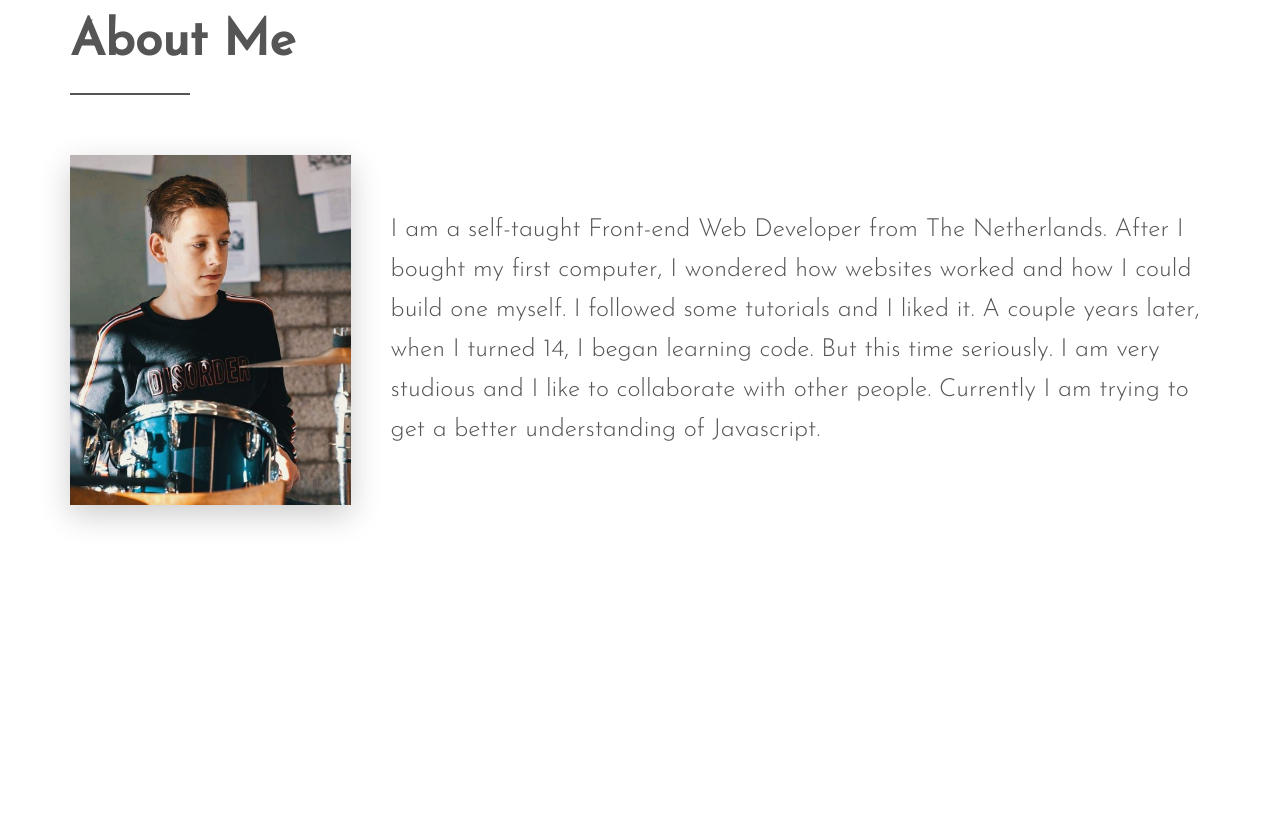
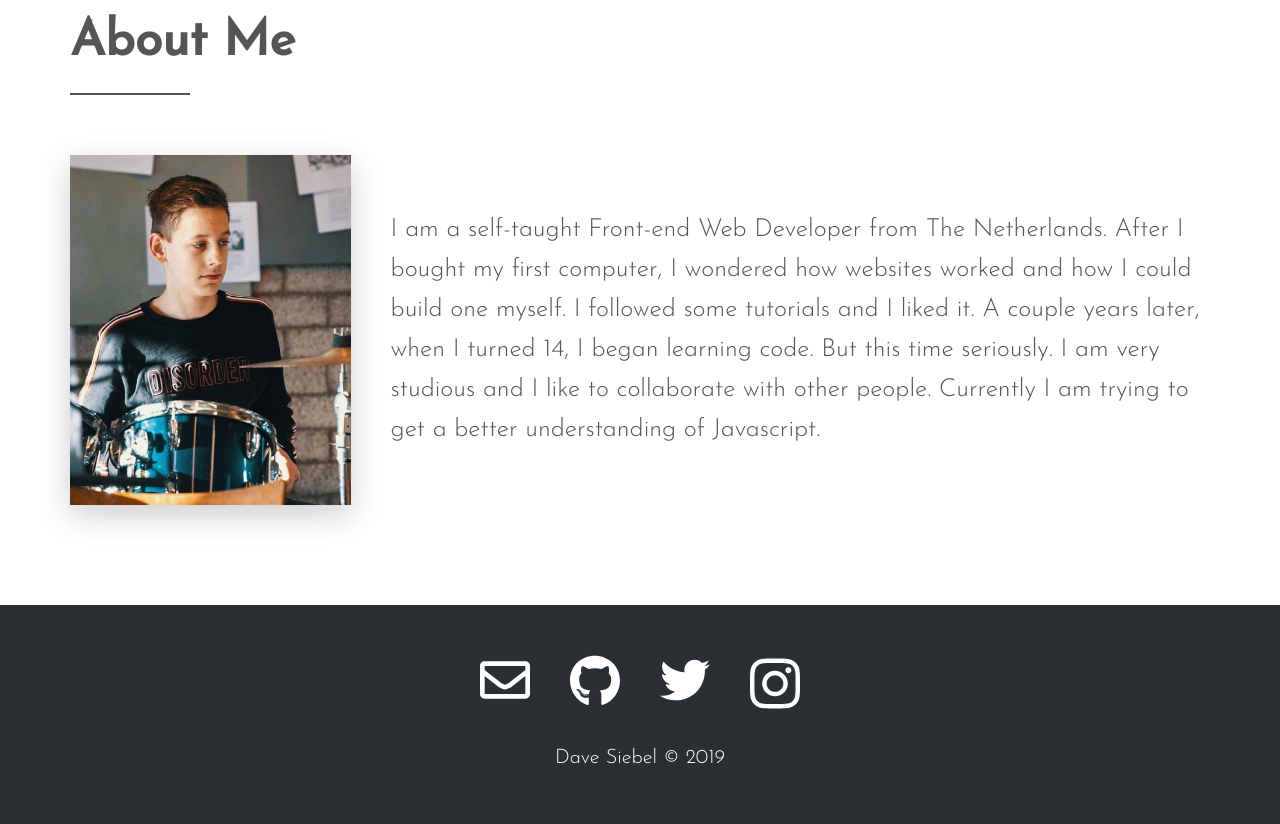
Before and after one commit to nisarhassan12/devPortfolio, a website built with Parcel: page src/index.html in a window 1280 px wide. Shown: the part 897-1721 px from the top of the page. Before the commit the page ends 1502 px from the top, so only its background shows below. Built offline with nearby package versions, Linux system fonts and the light colour scheme.

Commit message:
Created footer section

```diff
--- a/src/index.html
+++ b/src/index.html
@@ -20,7 +20,9 @@
             <span class="heading-primary--main">Hi! I'm Dave Siebel</span>
             <span class="heading-primary--sub">Front-end Developer.</span>
           </h1>
-          <a href="#" class="btn">My Projects &nbsp;&nbsp;&nbsp;&rarr;</a>
+          <a href="#" class="btn"
+            >My Projects &nbsp;&nbsp;&nbsp;<span>&rarr;</span></a
+          >
         </div>
       </div>
     </header>
@@ -32,7 +34,11 @@
           <h2 class="heading-secondary">About Me</h2>
           <div class="about__content">
             <div class="about__img-container">
-              <img src="./resources/dave.png" alt="Dave Siebel" class="about__img"/>
+              <img
+                src="./resources/dave.png"
+                alt="Dave Siebel"
+                class="about__img"
+              />
             </div>
             <p class="about__text">
               I am a self-taught Front-end Web Developer from The Netherlands.
@@ -47,5 +53,40 @@
         </div>
       </section>
     </main>
+    <footer class="footer">
+      <!-- **** Contact information **** -->
+      <!-- <a>E: <a href="mailto:contact@davesiebel.nl">contact@davesiebel.nl</a></p> -->
+      <div class="row">
+        <ul class="footer__icons">
+          <li class="footer__icon">
+            <a
+              href="mailto:contact@davesiebel.nl"
+              alt="Mail to contact@davesiebel.nl"
+            >
+              <img src="./resources/email-icon.svg" alt="Email icon"
+            /></a>
+          </li>
+          <li class="footer__icon">
+            <a href="https://github.com/DaveSiebel" alt="Link to GitHub"
+              ><img src="./resources/github-icon.svg" alt="GitHub icon"
+            /></a>
+          </li>
+          <li class="footer__icon">
+            <a href="https://twitter.com/DaveSiebel" alt="Link to Twitter"
+              ><img src="./resources/twitter-icon.svg" alt="Twitter icon"
+            /></a>
+          </li>
+          <li class="footer__icon">
+            <a
+              href="https://www.instagram.com/davesiebel/"
+              alt="Link to Instagram"
+            >
+              <img src="./resources/instagram-icon.svg" alt="Instagram icon"
+            /></a>
+          </li>
+        </ul>
+        <p class="footer__copy">Dave Siebel &copy; 2019</p>
+      </div>
+    </footer>
   </body>
 </html>
--- a/src/scss/components/_buttons.scss
+++ b/src/scss/components/_buttons.scss
@@ -1,6 +1,7 @@
 .btn {
-    display: inline-block;
-    padding: 1.5rem 2.5rem;
-    text-decoration: none;
-    border: 1px solid;
+  display: inline-block;
+  padding: 1.5rem 2.5rem;
+  text-decoration: none;
+  border: 1px solid;
+  transition: all 0.3s;
 }
--- a/src/scss/pages/_home.scss
+++ b/src/scss/pages/_home.scss
@@ -4,13 +4,13 @@
 
 .header {
   height: 100vh;
-    padding: .1rem;
+  padding: 0.1rem;
   color: rgba(255, 255, 255, 0.8);
-    background: linear-gradient( rgba(0,0,0, .8), rgba(0,0,0, .8)), url('../resources/header.jpg');
+  background: linear-gradient(rgba(0, 0, 0, 0.8), rgba(0, 0, 0, 0.8)),
+    url('../resources/header.jpg');
   background-attachment: fixed;
   background-size: cover;
   background-position: center;
-
 
   &__text-box {
     position: absolute;
@@ -20,7 +20,6 @@
   .btn {
     color: inherit;
   }
-
 }
 
 /* ------------------------------------------- */
@@ -28,7 +27,6 @@
 /* ------------------------------------------- */
 
 .about {
-
   &__content {
     display: flex;
     align-items: center;
@@ -37,11 +35,11 @@
   &__img {
     height: 35rem;
     display: block;
-        box-shadow: 0 1rem 3rem rgba(0,0,0, .2);
-        transition: .4s all;
+    box-shadow: 0 1rem 3rem rgba(0, 0, 0, 0.2);
+    transition: 0.4s all;
 
     &:hover {
-            box-shadow: 0 2rem 4rem rgba(0,0,0, .25);
+      box-shadow: 0 2rem 4rem rgba(0, 0, 0, 0.25);
     }
 
     &-container {
@@ -55,3 +53,36 @@
     font-weight: 300;
   }
 }
+
+/* ------------------------------------------- */
+/* ----- Footer ----- */
+/* ------------------------------------------- */
+
+.footer {
+  background-color: #292f33;
+  padding: 5rem 0 5rem 0;
+  display: flex;
+  align-items: center;
+
+  &__icons {
+    list-style: none;
+    justify-content: center;
+    display: flex;
+  }
+
+  &__icon {
+    width: 5rem;
+
+    &:not(:last-child) {
+      margin-right: 4rem;
+    }
+  }
+
+  &__copy {
+    text-align: center;
+    color: #fff;
+    font-weight: 300;
+    font-size: 2rem;
+    margin-top: 2rem;
+  }
+}
```
Also changed, not shown: src/resources/email-icon.svg (added), src/resources/github-icon.svg (added), src/resources/instagram-icon.svg (added), src/resources/twitter-icon.svg (added). Lines whose indentation alone changed are shown as unchanged.
